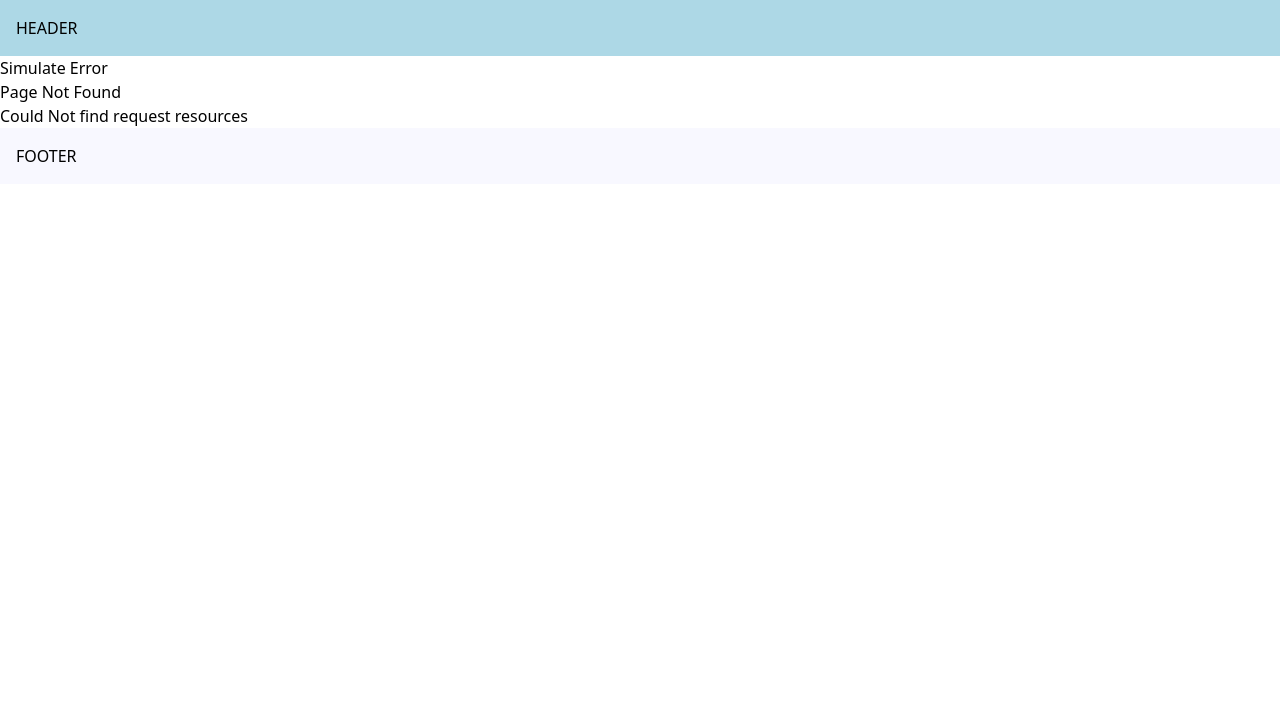
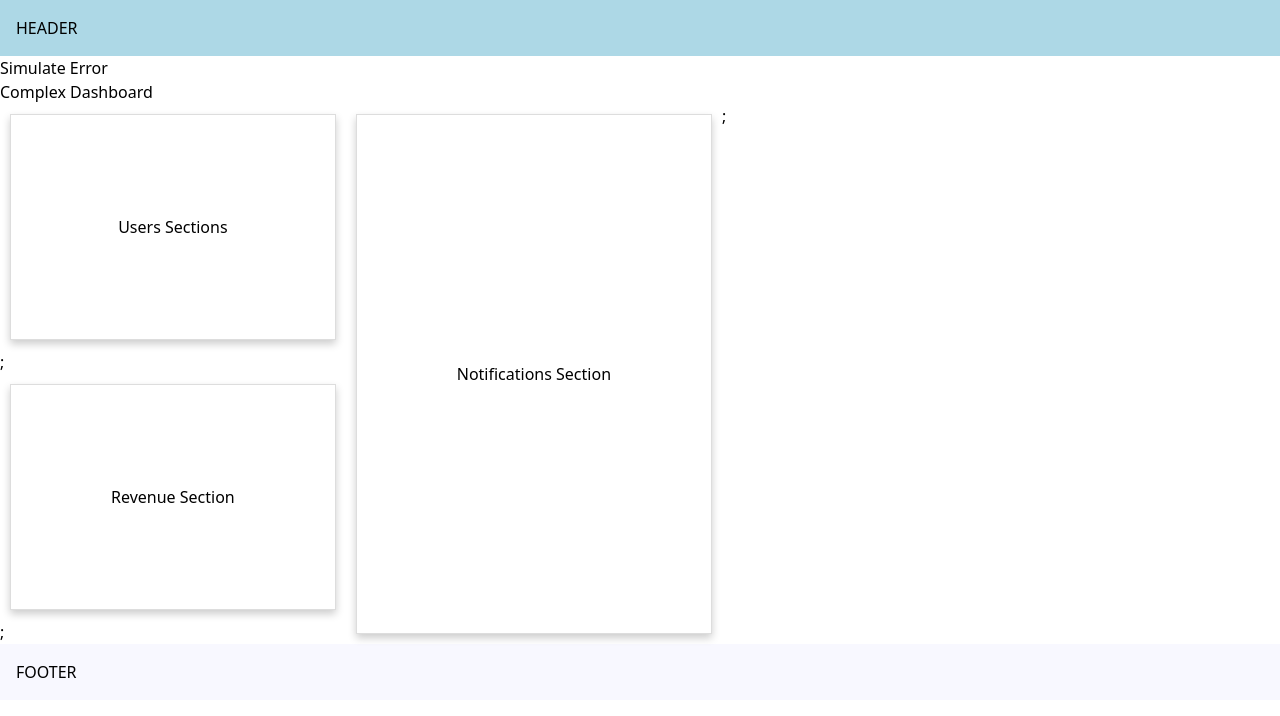
Before and after one commit to YashrajKamble/nextjs-practice-in-depth, a Next.js app in the folder routing-demo/: page /complex-dashboard in a window 1280 px wide. Before the commit this address had no page. Shown: the top 716 px of the page. Built offline with nearby package versions, Linux system fonts and the light colour scheme.

Commit message:
Parallel Routes

```diff
--- /dev/null
+++ b/routing-demo/src/app/complex-dashboard/@notifications/page.tsx
@@ -0,0 +1,9 @@
+import { Card } from "@/app/components/card";
+
+export default function notifications() {
+    return <>
+        <Card>
+            Notifications Section
+        </Card>
+    </>
+}
--- /dev/null
+++ b/routing-demo/src/app/complex-dashboard/@revenue/page.tsx
@@ -0,0 +1,9 @@
+import { Card } from "@/app/components/card";
+
+export default function revenue() {
+    return <>
+        <Card>
+            Revenue Section
+        </Card>
+    </>
+}
--- /dev/null
+++ b/routing-demo/src/app/complex-dashboard/@users/page.tsx
@@ -0,0 +1,9 @@
+import { Card } from "@/app/components/card";
+
+export default function users() {
+    return <>
+        <Card>
+            Users Sections
+        </Card>
+    </>
+}
--- /dev/null
+++ b/routing-demo/src/app/complex-dashboard/layout.tsx
@@ -0,0 +1,29 @@
+import React from "react"
+
+export default function ComplexDashBoardLayout({
+    children,
+    users,
+    revenue,
+    notifications,
+}: {
+    children: React.ReactNode,
+    users: React.ReactNode,
+    revenue: React.ReactNode,
+    notifications: React.ReactNode,
+}) {
+    return (
+        <div>
+            <div>{children}</div>
+
+            <div style={{ display: "flex" }}>
+                <div style={{ display: "flex", flexDirection: "column" }}>
+                    <div>{users}</div>
+                    <div>{revenue}</div>
+                </div>
+                <div style={{ display: "flex", flex: 1 }}>
+                    {notifications}
+                </div>
+            </div>
+        </div>
+    )
+}
--- /dev/null
+++ b/routing-demo/src/app/complex-dashboard/page.tsx
@@ -0,0 +1,8 @@
+export default function ComplexDashboardPage() {
+    return <>
+        <h1>
+            Complex Dashboard
+        </h1>
+    </>
+
+}
--- /dev/null
+++ b/routing-demo/src/app/components/card.tsx
@@ -0,0 +1,17 @@
+export const Card = ({ children }: { children: React.ReactNode }) => {
+    const cardStyle = {
+        padding: "100px",
+        margin: "10px",
+        boxShadow: "0 4px 8px 0 rgba(0, 0, 0, 0.2)",
+        border: "1px solid #ddd",
+        display: "flex",
+        justifyContent: "center",
+        alignItems: "center",
+    };
+
+    return <>
+        <div style={cardStyle}>
+            {children}
+        </div>;
+    </>
+};
```
